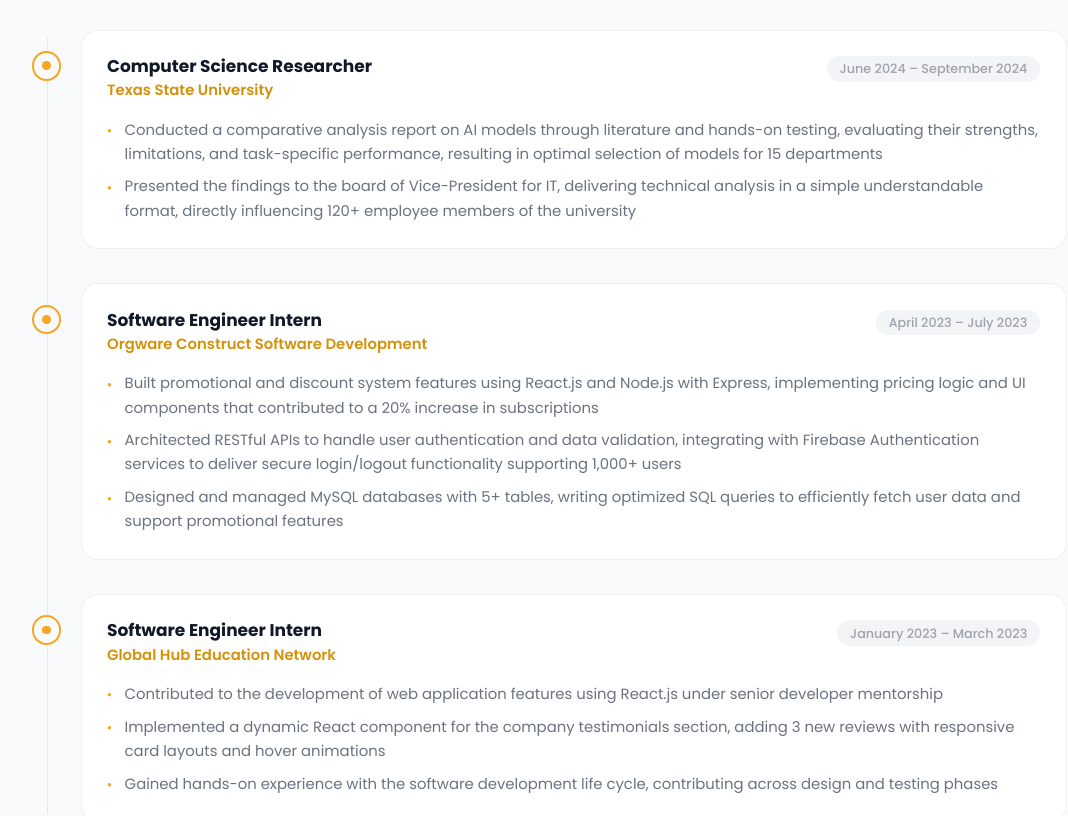
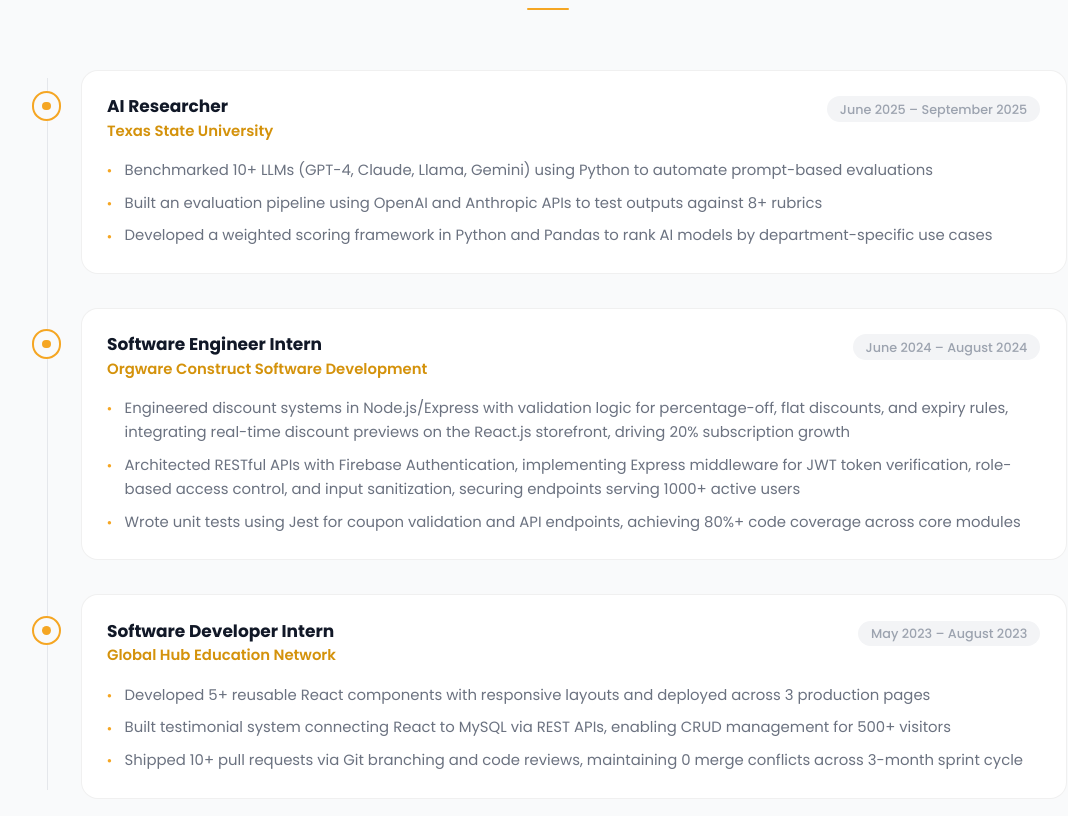
Before and after one commit to sh1vendra/my_portfolio, a React (Vite) app: page / in a window 1280 px wide. Shown: the part 1607-2423 px from the top of the page, without its empty margins (92-1160 px from the left). Built offline with nearby package versions, Linux system fonts and the light colour scheme; some icons are missing.

Commit message:
update projects, experience, about, and skills data

```diff
--- a/src/data/index.ts
+++ b/src/data/index.ts
@@ -1,6 +1,6 @@
 export const projects = [
   {
-    name: 'Sortify',
+    name: 'Sortify for Students',
     description:
       'AI-powered document organization and retrieval platform. Automatically categorizes academic files and enables semantic search through a RAG pipeline with an AI chat assistant.',
     tags: ['React', 'TypeScript', 'Vite', 'TailwindCSS', 'FastAPI', 'PostgreSQL', 'PGVector', 'Sentence Transformers'],
@@ -9,7 +9,16 @@
     alt: 'Sortify application dashboard',
   },
   {
-    name: 'Arcade Tic-Tac-Toe',
+    name: 'TelcoGuard - Fraud Detection Platform',
+    description:
+      'Engineered fraud detection engine flagging suspicious porting requests across 3 vectors, cutting manual review by ~80%. Built telecom number management platform with role-based access, automated porting workflows, and audit logging. Implemented 15+ REST endpoints with JWT authentication, OpenAPI docs, dockerized and deployed to Render + Vercel.',
+    tags: ['React', 'Node.js', 'MongoDB', 'JWT', 'Git'],
+    github: 'https://github.com/sh1vendra/TelcoGuard',
+    screenshot: '/assets/projects/TelcoGuard.png',
+    alt: 'TelcoGuard fraud detection platform',
+  },
+  {
+    name: 'The Grid - Arcade Tic-Tac-Toe',
     description:
       'Commercial-grade Tic-Tac-Toe with retro neon arcade aesthetic. Features 3 difficulty levels including an unbeatable Minimax AI, 8-bit sound effects via Web Audio API, and neon particle animations.',
     tags: ['React 19', 'Vite', 'Tailwind CSS', 'Minimax', 'Web Audio API', 'Canvas', 'Firebase'],
@@ -27,7 +36,7 @@
     alt: 'Weather App showing forecast',
   },
   {
-    name: 'Space Invaders',
+    name: 'Space Invaders - Save the World',
     description:
       'Modern Java implementation of the classic Space Invaders arcade game with customizable graphics, dynamic music system, character/enemy selection, and progressive difficulty scaling.',
     tags: ['Java SE', 'Swing', 'AWT', 'Java Sound API'],
@@ -36,7 +45,7 @@
     alt: 'Space Invaders gameplay',
   },
   {
-    name: 'BMI Calculator',
+    name: 'Soma - Physique Analyzer',
     description:
       'Modern, interactive BMI Calculator with real-time computation, metric/imperial units, health scale visualization, healthy weight range estimates, and recent results tracking with a mini chart.',
     tags: ['React', 'TypeScript'],
@@ -95,38 +104,41 @@
       { label: 'Vite', icon: 'devicon-vitejs-plain' },
       { label: 'Firebase', icon: 'devicon-firebase-plain' },
       { label: 'Vercel', icon: 'devicon-vercel-original' },
+      { label: 'AWS', icon: 'fab fa-aws' },
+      { label: 'Claude AI', icon: 'fas fa-robot' },
     ],
   },
 ]
 
 export const experience = [
   {
-    role: 'Computer Science Researcher',
+    role: 'AI Researcher',
     company: 'Texas State University',
-    period: 'June 2024 – September 2024',
+    period: 'June 2025 – September 2025',
     bullets: [
-      'Conducted a comparative analysis report on AI models through literature and hands-on testing, evaluating their strengths, limitations, and task-specific performance, resulting in optimal selection of models for 15 departments',
-      'Presented the findings to the board of Vice-President for IT, delivering technical analysis in a simple understandable format, directly influencing 120+ employee members of the university',
+      'Benchmarked 10+ LLMs (GPT-4, Claude, Llama, Gemini) using Python to automate prompt-based evaluations',
+      'Built an evaluation pipeline using OpenAI and Anthropic APIs to test outputs against 8+ rubrics',
+      'Developed a weighted scoring framework in Python and Pandas to rank AI models by department-specific use cases',
     ],
   },
   {
     role: 'Software Engineer Intern',
     company: 'Orgware Construct Software Development',
-    period: 'April 2023 – July 2023',
+    period: 'June 2024 – August 2024',
     bullets: [
-      'Built promotional and discount system features using React.js and Node.js with Express, implementing pricing logic and UI components that contributed to a 20% increase in subscriptions',
-      'Architected RESTful APIs to handle user authentication and data validation, integrating with Firebase Authentication services to deliver secure login/logout functionality supporting 1,000+ users',
-      'Designed and managed MySQL databases with 5+ tables, writing optimized SQL queries to efficiently fetch user data and support promotional features',
+      'Engineered discount systems in Node.js/Express with validation logic for percentage-off, flat discounts, and expiry rules, integrating real-time discount previews on the React.js storefront, driving 20% subscription growth',
+      'Architected RESTful APIs with Firebase Authentication, implementing Express middleware for JWT token verification, role-based access control, and input sanitization, securing endpoints serving 1000+ active users',
+      'Wrote unit tests using Jest for coupon validation and API endpoints, achieving 80%+ code coverage across core modules',
     ],
   },
   {
-    role: 'Software Engineer Intern',
+    role: 'Software Developer Intern',
     company: 'Global Hub Education Network',
-    period: 'January 2023 – March 2023',
+    period: 'May 2023 – August 2023',
     bullets: [
-      'Contributed to the development of web application features using React.js under senior developer mentorship',
-      'Implemented a dynamic React component for the company testimonials section, adding 3 new reviews with responsive card layouts and hover animations',
-      'Gained hands-on experience with the software development life cycle, contributing across design and testing phases',
+      'Developed 5+ reusable React components with responsive layouts and deployed across 3 production pages',
+      'Built testimonial system connecting React to MySQL via REST APIs, enabling CRUD management for 500+ visitors',
+      'Shipped 10+ pull requests via Git branching and code reviews, maintaining 0 merge conflicts across 3-month sprint cycle',
     ],
   },
 ]
@@ -138,12 +150,14 @@
     'Software Engineering in JavaScript',
     'Computing Systems Fundamentals',
     'Internet Software Development (MERN)',
+    'Machine Learning (Python)',
   ],
   achievements: [
     "President's List Recognition",
     "Dean's List Recognition",
     'Texas State Achievement Scholarship',
     'Best Student Employee Award',
+    'Computer Science Excellence Award',
   ],
   involvement: [
     'IEEE TXST',
@@ -152,5 +166,6 @@
     'Bobcat Build Student Organization',
     'Google Developers Group',
     'Technical Interview Prep at TXST',
+    'Honors College (Coordinator)',
   ],
 }
```
